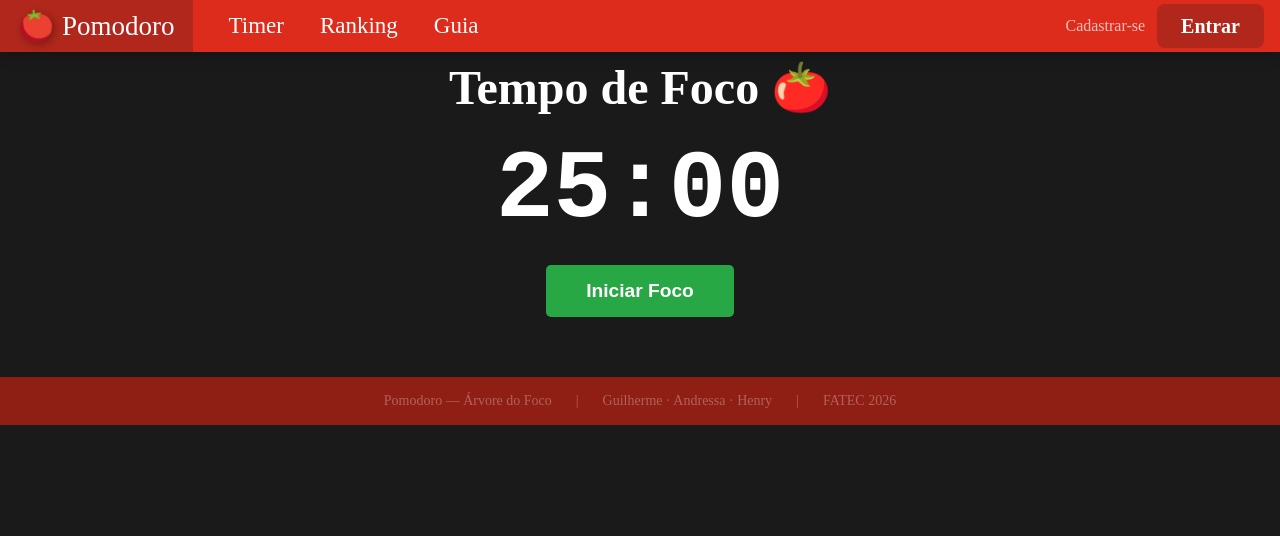
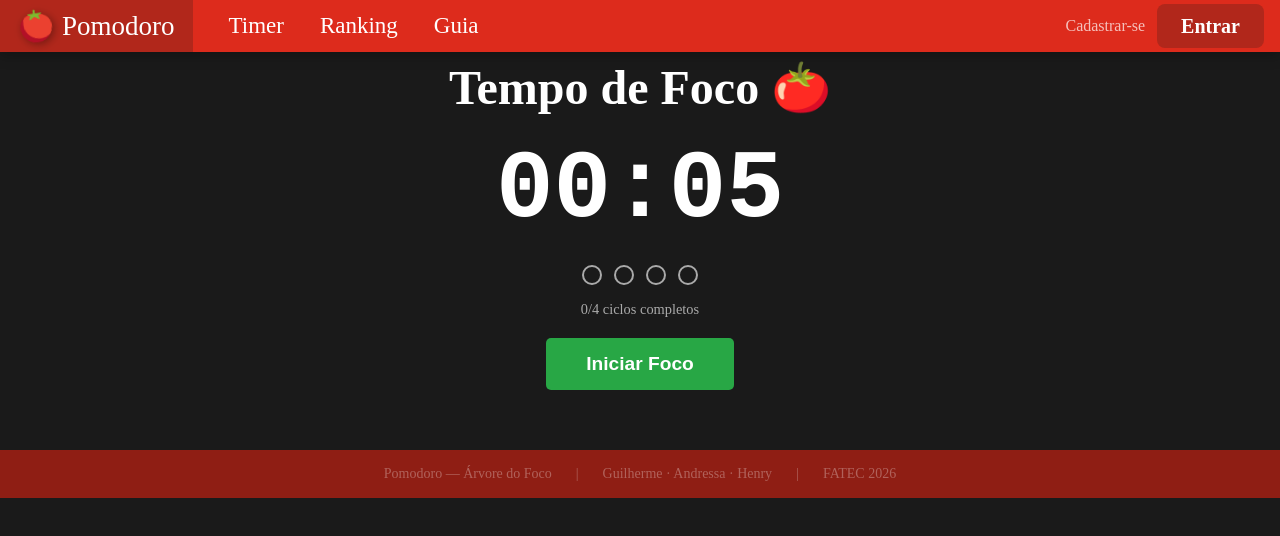
Before and after one commit to guimba0/Pomodoro-StudentsAcademy, a React (Vite) app in the folder frontend/: page /pomodoro in a window 1280 px wide. Shown: the top 536 px of the page. Built offline with nearby package versions, Linux system fonts and the light colour scheme; no server answers; a web font is replaced by a local one.

Commit message:
feat: adiciona contador de ciclos no Pomodoro

```diff
--- a/frontend/src/pages/Pomodoro.jsx
+++ b/frontend/src/pages/Pomodoro.jsx
@@ -1,9 +1,11 @@
 import React, { useState, useEffect } from 'react';
 
 export default function Pomodoro() {
-  const [minutos, setMinutos] = useState(25);
-  const [segundos, setSegundos] = useState(0);
+  const [minutos, setMinutos] = useState(0);
+  const [segundos, setSegundos] = useState(5);
   const [ativo, setAtivo] = useState(false);
+  const [ciclosCompletos, setCiclosCompletos] = useState(0);
+  const TOTAL_CICLOS = 4;
 
   useEffect(() => {
     let intervalo = null;
@@ -14,9 +16,9 @@ export default function Pomodoro() {
           setSegundos(segundos - 1);
         } else if (segundos === 0) {
           if (minutos === 0) {
-            // O tempo acabou! Envia os pontos para o Backend Java
             clearInterval(intervalo);
             setAtivo(false);
+            setCiclosCompletos((c) => (c + 1) % (TOTAL_CICLOS + 1));
             salvarPontosNoBackend();
             alert('Parabéns! Ciclo concluído. Você ganhou 10 maçãs! 🍎');
             setMinutos(25);
@@ -49,6 +51,28 @@ export default function Pomodoro() {
         {String(minutos).padStart(2, '0')}:{String(segundos).padStart(2, '0')}
       </div>
 
+      {/* Contador de ciclos */}
+      <div style={{ display: 'flex', gap: '12px', justifyContent: 'center', margin: '16px 0' }}>
+        {Array.from({ length: TOTAL_CICLOS }).map((_, i) => (
+          <div
+            key={i}
+            title={`Ciclo ${i + 1}`}
+            style={{
+              width: '20px',
+              height: '20px',
+              borderRadius: '50%',
+              backgroundColor: i < ciclosCompletos ? '#4caf50' : 'transparent',
+              border: '2px solid',
+              borderColor: i < ciclosCompletos ? '#4caf50' : '#aaa',
+              transition: 'all 0.3s ease',
+            }}
+          />
+        ))}
+      </div>
+      <p style={{ fontSize: '0.9rem', color: '#aaa', margin: '0 0 20px' }}>
+        {ciclosCompletos}/{TOTAL_CICLOS} ciclos completos
+      </p>
+
       <button
         onClick={() => setAtivo(!ativo)}
         style={{
```
Also changed, not shown: frontend/src/components/Timer.jsx (+26 -2 lines).
